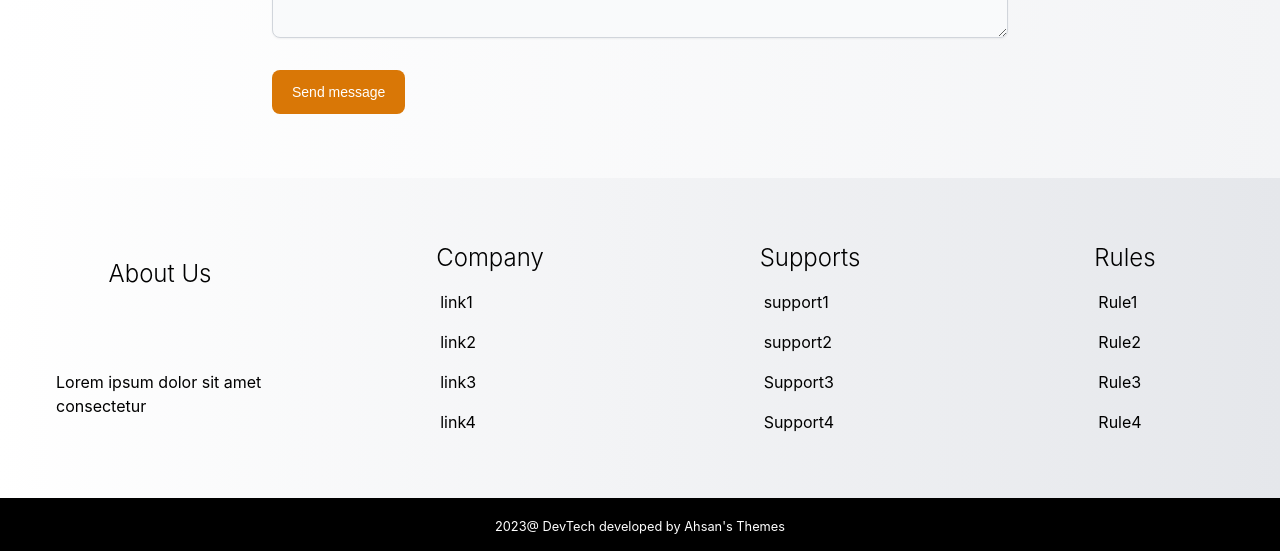
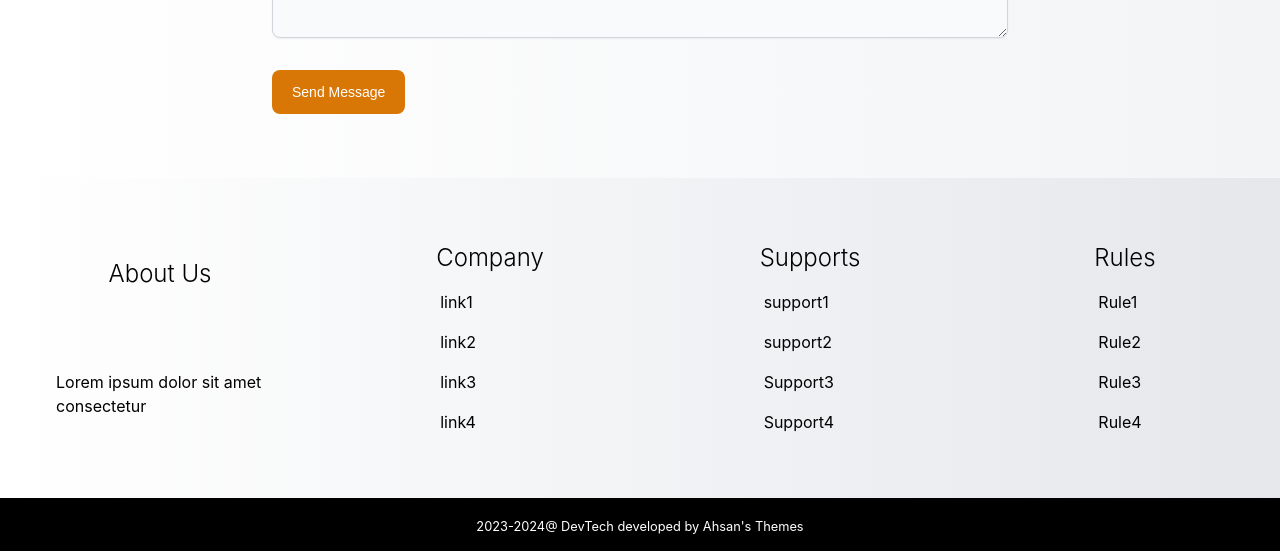
Before and after one commit to Ahsanali507/DevTechMinds, a React (Create React App) app: page / in a window 1280 px wide. Shown: the part 6769-7320 px from the top of the page. Built offline with nearby package versions, Linux system fonts and the light colour scheme.

Commit message:
commit with adding content

```diff
--- a/src/components/global/Footer.jsx
+++ b/src/components/global/Footer.jsx
@@ -147,7 +147,7 @@ function Footer() {
           </motion.div>
         </motion.div>
         <motion.div className="flex items-center justify-center font-sans text-center bg-black footer-lower h-14">
-            <small className="text-white ">2023@ DevTech developed by Ahsan's Themes</small>
+            <small className="text-white ">2023-2024@ DevTech developed by Ahsan's Themes</small>
         </motion.div>
       </motion.div>
   );
--- a/src/components/home/ContactUs.jsx
+++ b/src/components/home/ContactUs.jsx
@@ -12,7 +12,7 @@ function ContactUs() {
         <p className="mb-8 font-light text-center text-gray-500 lg:mb-16 dark:text-gray-400 sm:text-xl">
           Got a technical issue? Want to get any help about anything feel free to get any help about anything? <strong className='font-bold'>Call at: <span className='text-black'>03186595507</span></strong> and also <strong className='font-bold'> Email us: <span className='text-black'>ahsanzjt@gmail.com</span> </strong>
         </p>
-        <form action="#" className="space-y-8">
+        <form action="/" className="space-y-8">
           <div>
             <label htmlFor="email" className="block mb-2 text-sm font-medium text-gray-900 dark:text-gray-300">
               Your email
@@ -52,7 +52,7 @@ function ContactUs() {
             type="submit"
             className="px-5 py-3 text-sm font-medium text-center text-white rounded-lg bg-primary-600 sm:w-fit hover:bg-gray-700 focus:ring-4 focus:outline-none focus:ring-primary-300 dark:bg-primary-600 dark:hover:bg-primary-700 dark:focus:ring-primary-800"
           >
-            Send message
+            Send Message
           </button>
         </form>
       </div>
```
